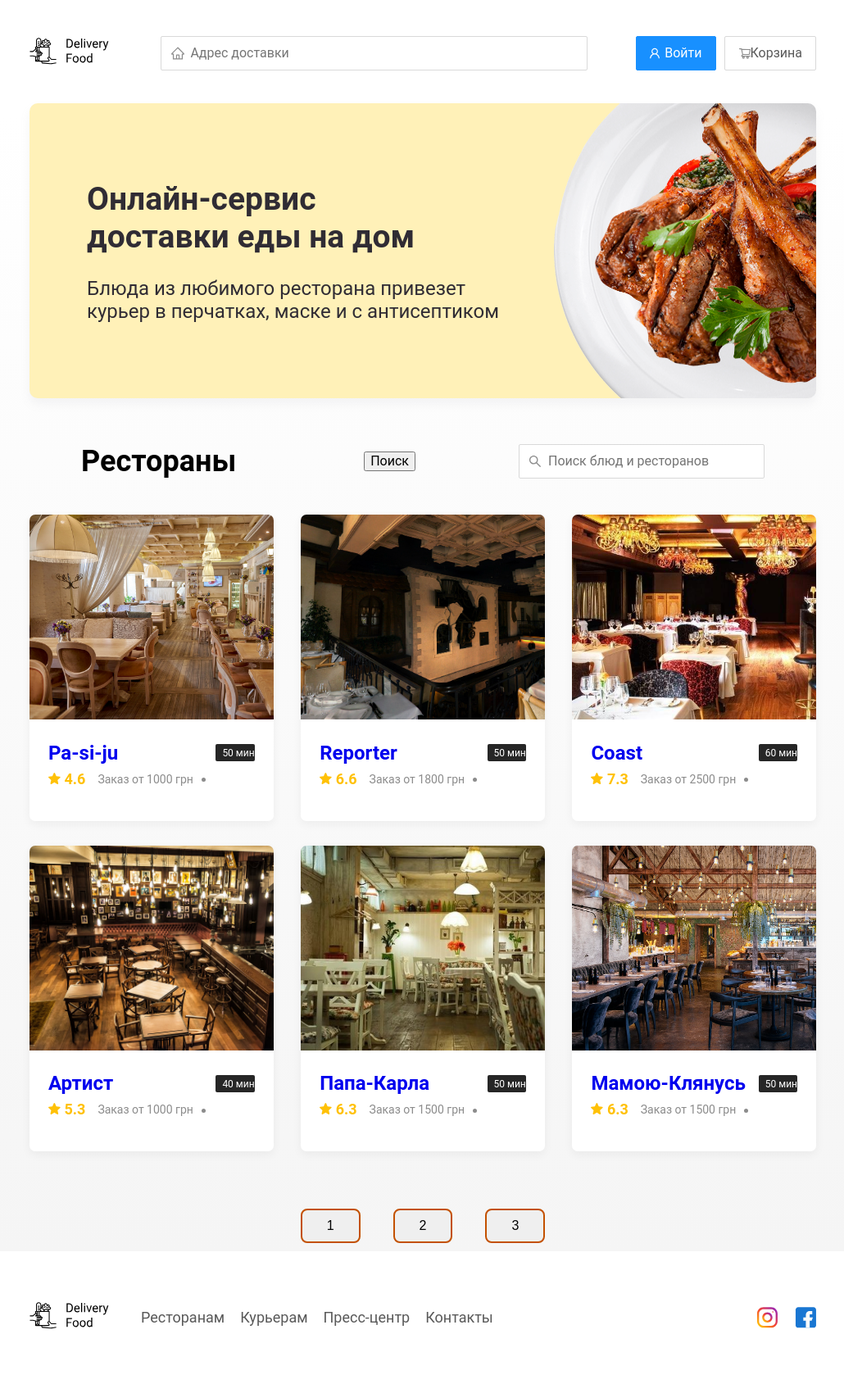
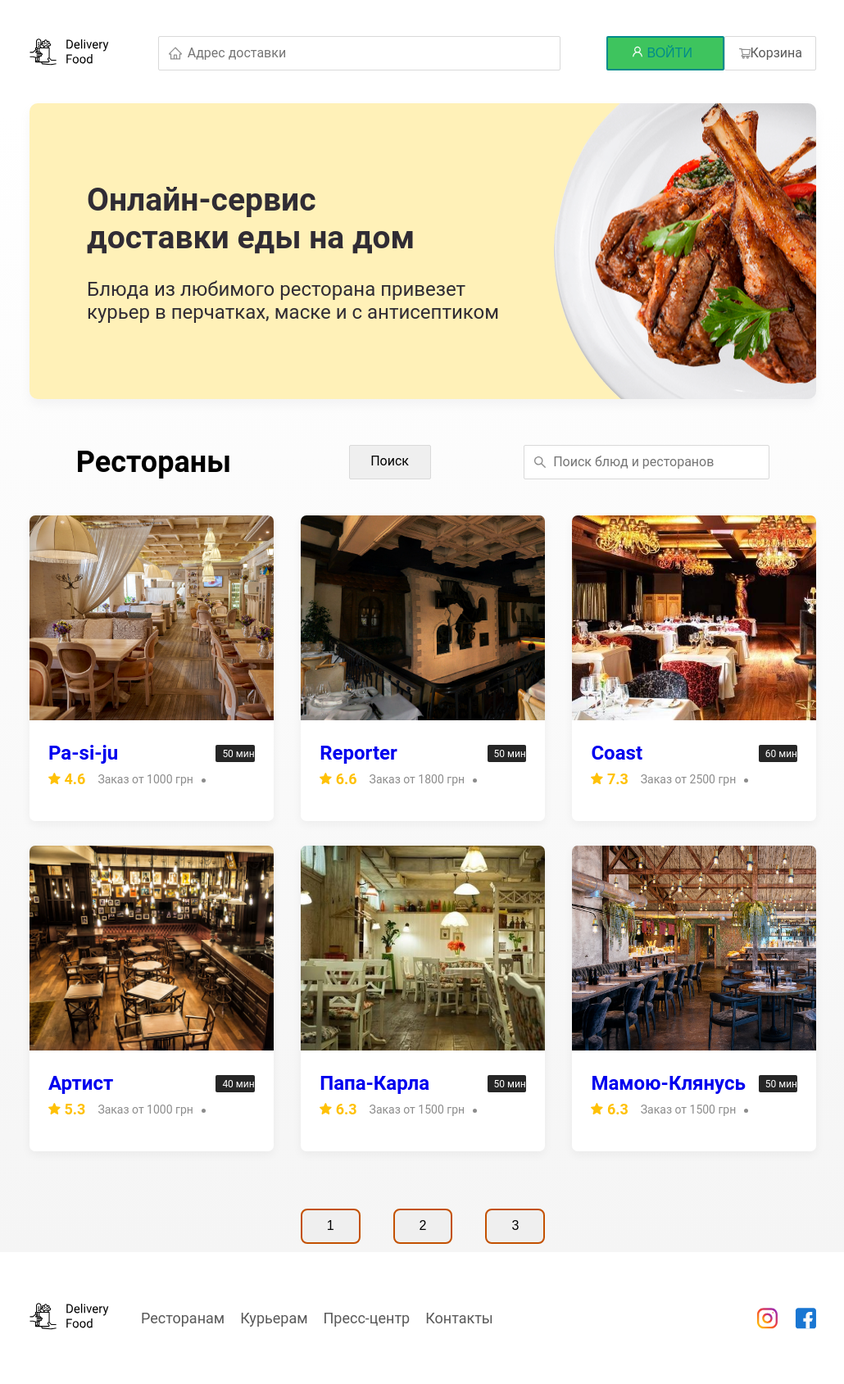
Before and after one commit to Dmitry1983-cmyk/test2_Php, a PHP site: page / in a window 1280 px wide. Shown: the whole page at 82% size, without its empty margins (124-1154 px from the left). Run offline with PHP 8.4, Linux system fonts and the light colour scheme; some web fonts are replaced.

Commit message:
add menu

```diff
--- a/index.php
+++ b/index.php
@@ -10,6 +10,10 @@
     <link rel="stylesheet" href="style.css">
 </head>
 <body>
+
+
+
+<form method="post" action="index.php">
     <div class="container">
         <header class="header">
             <a href="index.php" class="logo wow animate__animated animate__rubberBand">
@@ -18,18 +22,41 @@
             <!-- поле поиска -->
             <input type="text" class="input input-adress" placeholder="Адрес доставки" />
             <div class="buttons">
-            <button class="button button-primary">
-                <img class="button-icon" src="img/user.svg" alt="user">
-                <span class="button-text">Войти</span>
-            </button>
+                <!--------------------------Modal------------------------------------------>
+                <!--------------------------Modal------------------------------------------>
+
+                <div class="main_div">
+                    <input type="checkbox" id="callback">
+                    <label class="lab_btn" for="callback">
+                        <img class="button-icon" src="img/user.svg" alt="user">Войти
+                    </label>
+
+                    <div action="" class="popup">
+                        <span>Введите данные</span>
+                        <input type="text" placeholder="Логин">
+                        <input type="text" placeholder="Пароль">
+                        <input id="submit" name="enter" type="submit" value="Войти">
+                        <input id="reg" name="register" type="submit" value="Регистрация">
+                        <label class="close_modal" for="callback">+</label>
+                    </div>
+                </div>
+
+                <!--------------------------Modal------------------------------------------>
+
+                <!--------------------------Modal------------------------------------------>
+
                 <button class="button">
                     <img class="buttn-icon" src="img/shopping-cart.svg" alt="shopping cart">
                     <span class="button-text">Корзина</span>
                 </button>
+
             </div>
         </header>
         <!-- /container -->
     </div>
+
+
+
 
     <main class="main">
         <div class="container">
@@ -39,18 +66,23 @@
             </section>
 
 
-
-<form method="post" action="index.php">
-
             <section class="restaraunts">
         <div class="section-heading">
             <h2 class="section-title">Рестораны</h2>
-            <input  type="submit" name="submit" class="sub" value="Поиск">
+            <input  type="submit" name="submit" style="width: 100px; height: 42px;border-radius: 2px;border: 1px solid #D9D9D9" class="sub" value="Поиск">
             <input type="search" name="search_text" class="input input-search" placeholder="Поиск блюд и ресторанов">
         </div>
 
     <?php
     include_once "Main.php";
+
+
+
+    if(isset($_POST['register']))
+    {
+        header('Location: Regform.php');
+    }
+
     $arr_image_url=[
         new  Info("img/pasiju/pa-si-ju.jpg",
         "Pa-si-ju",
@@ -223,7 +255,11 @@
 
 
 
+
     ?>
+
+
+
 
 </form>
         </section>
@@ -252,6 +288,6 @@
 </footer>
 
 <script src="js/wow.min.js"></script>
-<script src="js/main.js"></script>
+<script src="js/script.js"></script>
 </body>
 </html>
--- a/js/main.js
+++ b/js/main.js
@@ -10,4 +10,4 @@ function toggleModal(){
     modal.classList.toggle("is-open");
 }
 
-new WOW().init();
+ new WOW().init();
--- a/style.css
+++ b/style.css
@@ -1,7 +1,3 @@
-*{
-    box-sizing: border-box;
-}
-
 body{
     font-family: 'Roboto', sans-serif;
     padding-top: 44px;
@@ -317,6 +313,7 @@ body{
     font-size: 36px;
     border: none;
     background-color: transparent;
+    cursor: pointer;
 }
 
 .modal-body{
@@ -678,4 +675,85 @@ body{
     transition: .5s ease-in-out;
 }
 
-<!--------------back----------------------->
+<!--------------MODAL----------------------->
+.main_div{
+        max-width: 1000px;
+        margin: 40px auto;
+        text-align: center;
+        position: relative;
+}
+.lab_btn{
+    display: block;
+    margin: 0 auto;
+    width: 80px;
+    border: 2px solid darkcyan;
+    border-radius: 2px;
+    background-color: #3ec45e;
+    padding: 10px 30px;
+    color: darkcyan;
+    text-transform: uppercase;
+    font-family: arial;
+    cursor: pointer;
+    transition: .3s all;
+}
+
+.lab_btn:hover{
+    background-color: darkcyan;
+    color: white;
+}
+
+.popup{
+    display: block;
+    width: 260px;
+    background-color: darkcyan;
+    padding: 30px;
+    text-transform: uppercase;
+    font-family: arial;
+    color: white;
+    font-size: 14px;
+    position: absolute;
+    left: 50%;
+    transform: translate(-50%);
+    top: -999px;
+    transition: .5s all linear;
+
+    position: fixed; /* Оставаться на месте */
+    z-index: 1; /* Сидеть на вершине */
+}
+
+.popup input{
+    width: 100%;
+    border: 0;
+    margin: 10px 0;
+    height: 35px;
+    padding: 5px;
+    outline: none;
+}
+
+#submit{
+    background-color: #1cbfd9;
+    cursor: pointer;
+}
+#reg{
+    background-color: #1fe587;
+    cursor: pointer;
+}
+
+#callback{
+    display: none;
+}
+
+#callback:checked ~ .popup{
+    top: 200px;
+}
+
+.close_modal{
+    display: block;
+    position: absolute;
+    transform: rotate(45deg);
+    font-size: 24px;
+    top: 5px;
+    right: 10px;
+    cursor: pointer;
+}
+<!--------------END MODAL----------------------->
```
Also changed, not shown: Restaurant.php (+0 -69 lines). Lines whose indentation alone changed are shown as unchanged.
